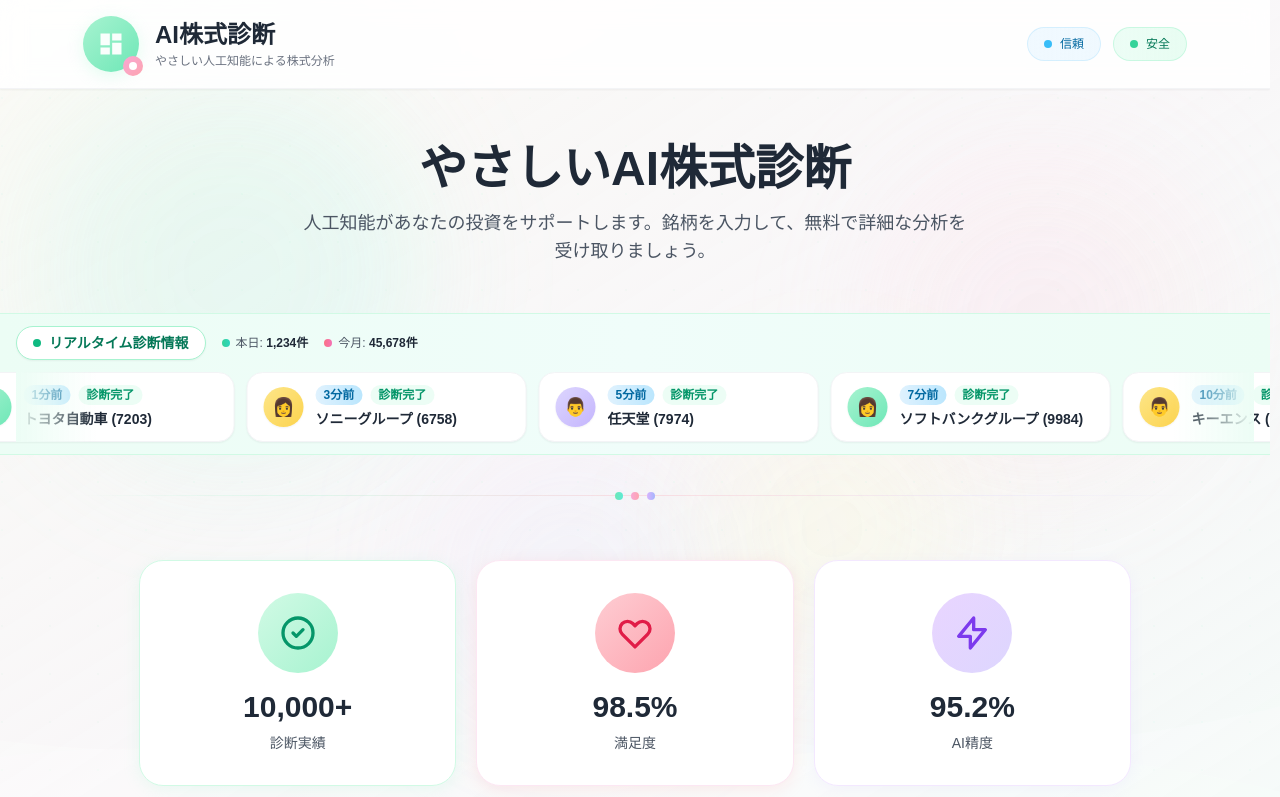
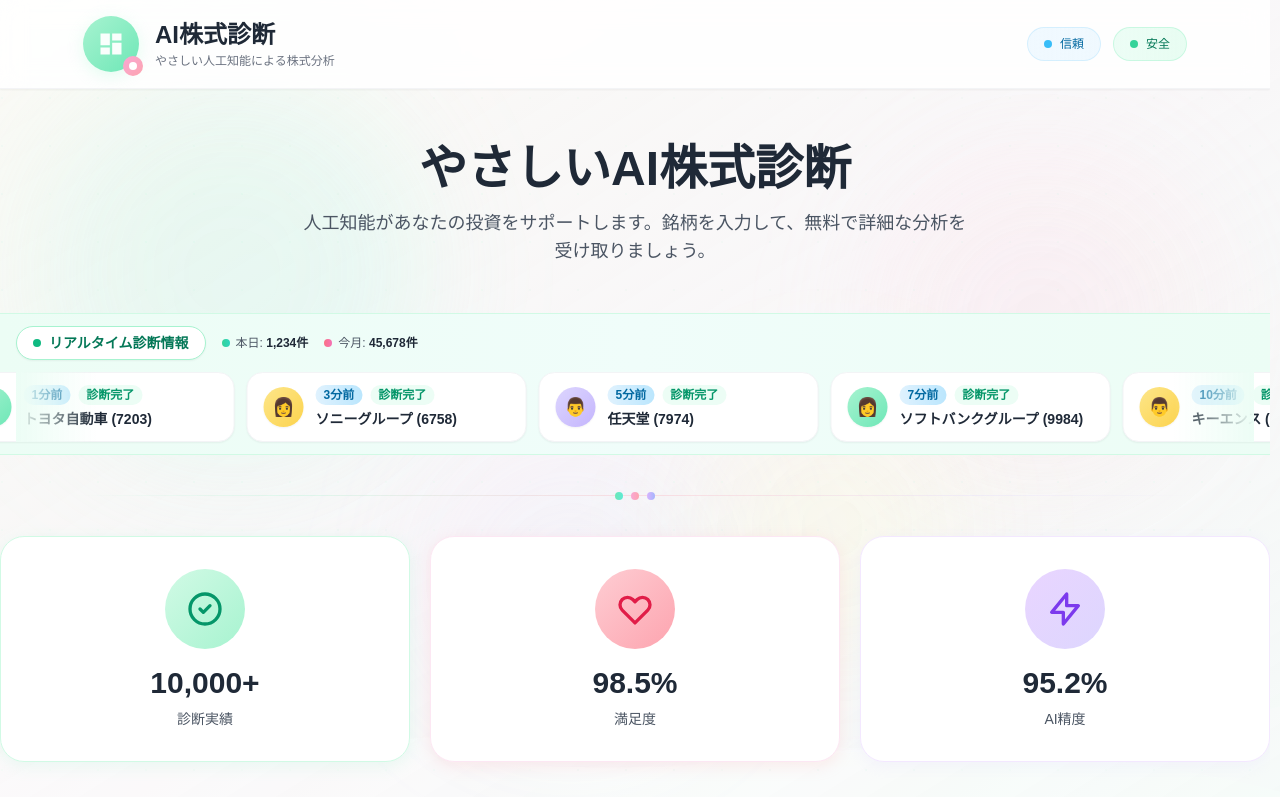
Before and after one commit to lil053004-bit/search, a React (Vite) app: page / in a window 1280 px wide. Shown: the top 797 px of the page. Built offline with nearby package versions, Linux system fonts and the light colour scheme; no server answers.

Commit message:
Updated SoftTrustBadges.tsx

```diff
--- a/src/components/SoftTrustBadges.tsx
+++ b/src/components/SoftTrustBadges.tsx
@@ -1,7 +1,6 @@
 export default function SoftTrustBadges() {
   return (
-    <div className="w-full max-w-5xl mx-auto px-4 py-6">
-      <div className="grid grid-cols-1 md:grid-cols-3 gap-5">
+    <div className="grid grid-cols-1 md:grid-cols-3 gap-5">
         <div
           className="bg-white rounded-3xl p-8 text-center border border-emerald-100 hover:shadow-lg transition-all duration-300 hover:-translate-y-1"
           style={{
@@ -61,7 +60,6 @@ export default function SoftTrustBadges() {
           <div className="text-3xl font-bold text-gray-800 mb-2">95.2%</div>
           <div className="text-sm text-gray-600">AI精度</div>
         </div>
-      </div>
     </div>
   );
 }
```
